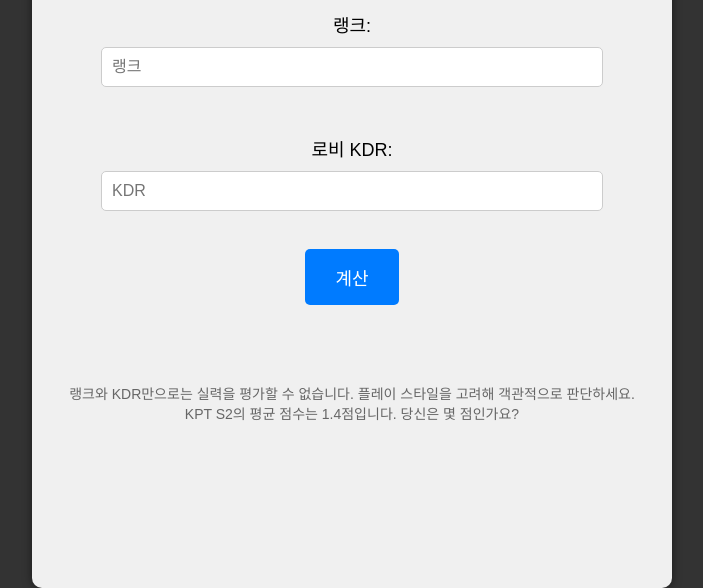
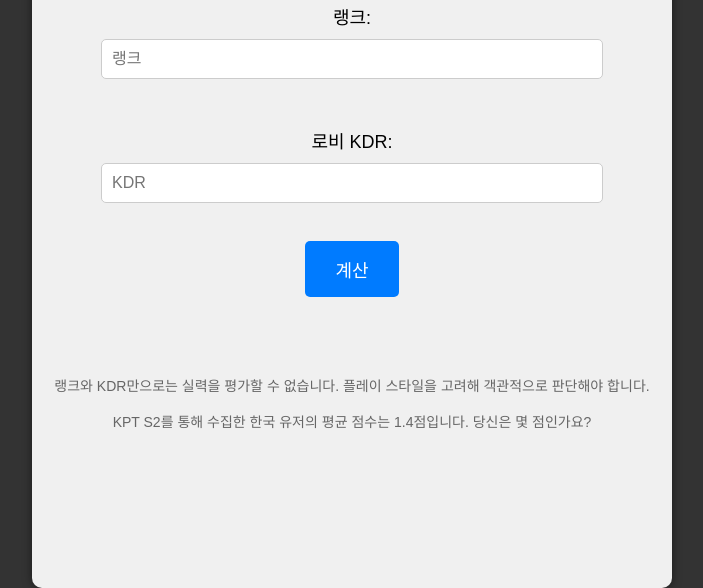
Before and after one commit to Yusi0/Yusi0.github.io, a plain HTML site: page index.html in a window 1280 px wide. Shown: the part 232-820 px from the top of the page, without its empty margins (288-991 px from the left). Drawn offline with Linux system fonts and the light colour scheme.

Commit message:
Update index.html
한번에좀 하자

```diff
--- a/index.html
+++ b/index.html
@@ -110,8 +110,8 @@
         <button id="calculateButton" onclick="calculateScore()">계산</button><br>
         <label id="resultLabel"></label>
         <div id="additionalInfo">
-            랭크와 KDR만으로는 실력을 평가할 수 없습니다. 플레이 스타일을 고려해 객관적으로 판단하세요.<br>
-            KPT S2의 평균 점수는 1.4점입니다. 당신은 몇 점인가요?
+            랭크와 KDR만으로는 실력을 평가할 수 없습니다. 플레이 스타일을 고려해 객관적으로 판단해야 합니다.<br><br>
+            KPT S2를 통해 수집한 한국 유저의 평균 점수는 1.4점입니다. 당신은 몇 점인가요?
         </div>
     </div>
 </body>
```
